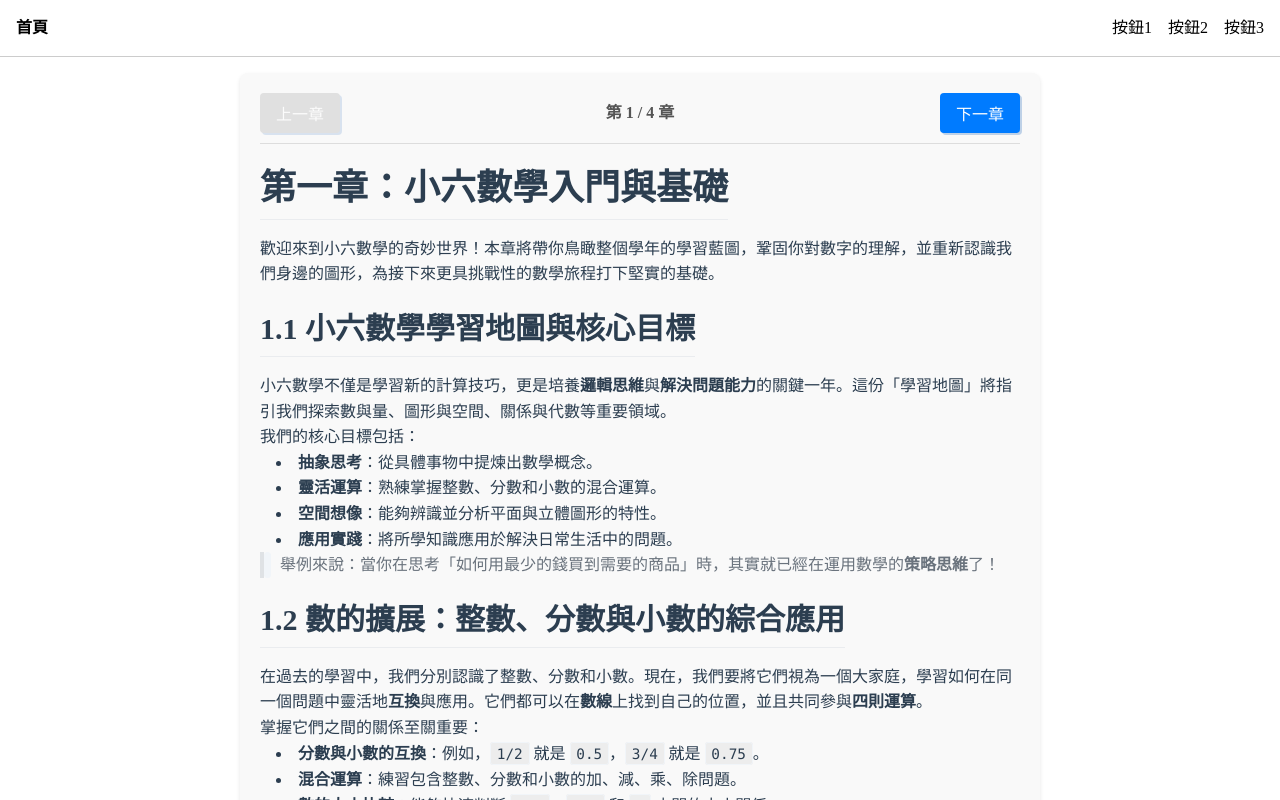
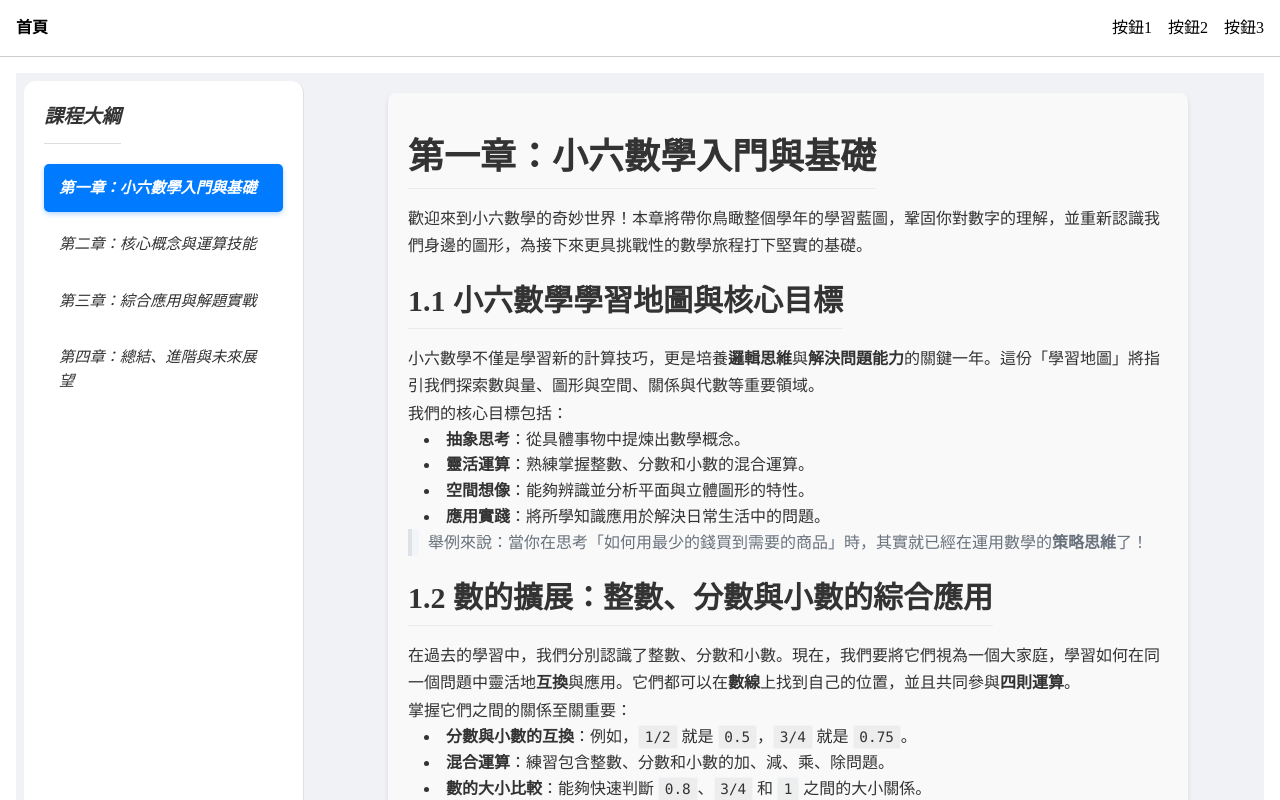
Before and after one commit to tom1030507/2025_hakka_hackathon, a Vue app in the folder frontend/: page /course/4 in a window 1280 px wide. Shown: the top 800 px of the page. Built offline with nearby package versions, Linux system fonts and the light colour scheme; a web font is replaced by a local one.

Commit message:
在自由學習的部分加入大綱

```diff
--- a/frontend/src/components/pages/Courses/Course4.vue
+++ b/frontend/src/components/pages/Courses/Course4.vue
@@ -1,11 +1,24 @@
 <template>
+  <div class="course-layout" v-if="courses.length > 0">
+    <!-- Left Sidebar for Outline -->
+    <aside class="outline-sidebar">
+      <h3>課程大綱</h3>
+      <ul>
+        <li
+          v-for="(outline, index) in courseOutlines"
+          :key="index"
+          @click="goToPage(index)"
+          :class="{ 'active': currentPage === index }"
+          class="outline-item"
+        >
+          {{ outline.title }}
+        </li>
+      </ul>
+    </aside>
+
+    <!-- Right Main Content -->
+    <main class="course-main-content">
       <div class="course-container" v-if="currentCourse">
-    <!-- Page Navigation -->
-    <div class="pagination">
-      <button @click="prevPage" :disabled="currentPage === 0">上一章</button>
-      <span>第 {{ currentPage + 1 }} / {{ courses.length }} 章</span>
-      <button @click="nextPage" :disabled="currentPage === courses.length - 1">下一章</button>
-    </div>
 
         <!-- Course Content -->
         <div class="prose" v-html="renderedMarkdown"></div>
@@ -43,14 +56,10 @@
           <button @click="submitQuiz" :disabled="submitted" class="submit-btn">提交答案</button>
         </div>
 
-     <!-- Page Navigation at the bottom -->
-    <div class="pagination bottom-pagination">
-      <button @click="prevPage" :disabled="currentPage === 0">上一章</button>
-      <button @click="nextPage" :disabled="currentPage === courses.length - 1">下一章</button>
       </div>
-
+    </main>
   </div>
-  <div v-else>
+  <div v-else class="loading-container">
     <p>正在載入課程資料...</p>
   </div>
 </template>
@@ -64,7 +73,6 @@ const currentPage = ref(0); // 0-indexed
 const userAnswers = ref([]);
 const submitted = ref(false);
 
-// Fetch all course data once
 onMounted(async () => {
   try {
     const response = await fetch('/data/page1.json');
@@ -73,19 +81,25 @@ onMounted(async () => {
     }
     const data = await response.json();
     courses.value = data;
-    // Initialize answers for the first page
     resetQuizState();
   } catch (error) {
     console.error('Failed to fetch course data:', error);
   }
 });
 
-// Get the current course based on currentPage
 const currentCourse = computed(() => {
   return courses.value.length > 0 ? courses.value[currentPage.value] : null;
 });
 
-// Render markdown for the current course
+const courseOutlines = computed(() => {
+  return courses.value.map(course => {
+    const titleMatch = course.text.match(/^#\s*(.*)/);
+    return {
+      title: titleMatch ? titleMatch[1] : '未命名章節'
+    };
+  });
+});
+
 const renderedMarkdown = computed(() => {
   if (currentCourse.value && currentCourse.value.text) {
     marked.setOptions({ breaks: true });
@@ -94,7 +108,6 @@ const renderedMarkdown = computed(() => {
   return '';
 });
 
-// Function to reset quiz state, to be called when page changes
 const resetQuizState = () => {
   submitted.value = false;
   if (currentCourse.value && currentCourse.value.output && currentCourse.value.output.quiz_questions) {
@@ -104,24 +117,16 @@ const resetQuizState = () => {
   }
 };
 
-// Watch for page changes and reset the quiz
 watch(currentPage, () => {
   resetQuizState();
-  // Scroll to top of the course container
-  document.querySelector('.course-container')?.scrollTo(0, 0);
+  const mainContent = document.querySelector('.course-main-content');
+  if (mainContent) {
+    mainContent.scrollTo(0, 0);
+  }
 });
 
-
-const nextPage = () => {
-  if (currentPage.value < courses.value.length - 1) {
-    currentPage.value++;
-  }
-};
-
-const prevPage = () => {
-  if (currentPage.value > 0) {
-    currentPage.value--;
-  }
+const goToPage = (index) => {
+  currentPage.value = index;
 };
 
 const submitQuiz = () => {
@@ -130,61 +135,106 @@ const submitQuiz = () => {
 </script>
 
 <style scoped>
+.course-layout {
+  display: flex;
+  height: 100vh; /* Full height layout */
+  max-width: 1400px;
+  margin: 0 auto;
+  font-family: 'Avenir', Helvetica, Arial, sans-serif;
+  background-color: #f0f2f5;
+}
+
+.outline-sidebar {
+  width: 280px;
+  flex-shrink: 0;
+  background-color: #fff;
+  padding: 20px;
+  border-right: 1px solid #e0e0e0;
+  overflow-y: auto;
+}
+
+.outline-sidebar h3 {
+  margin-top: 0;
+  margin-bottom: 20px;
+  color: #333;
+  font-size: 1.2em;
+  border-bottom: 1px solid #ddd;
+  padding-bottom: 10px;
+}
+
+.outline-sidebar ul {
+  list-style: none;
+  padding: 0;
+  margin: 0;
+}
+
+.outline-item {
+  padding: 12px 15px;
+  cursor: pointer;
+  border-radius: 5px;
+  transition: background-color 0.2s, color 0.2s;
+  color: #333;
+  margin-bottom: 8px;
+  font-size: 0.95em;
+}
+
+.outline-item:hover {
+  background-color: #e9ecef;
+}
+
+.outline-item.active {
+  background-color: #007bff;
+  color: white;
+  font-weight: bold;
+  box-shadow: 0 2px 5px rgba(0, 123, 255, 0.3);
+}
+
+.course-main-content {
+  flex-grow: 1;
+  overflow-y: auto; /* Allows content to scroll independently */
+  padding: 20px 40px;
+}
+
+/* Custom Scrollbar for Webkit browsers */
+.course-main-content::-webkit-scrollbar {
+  width: 12px; /* Makes the scrollbar wider */
+}
+
+.course-main-content::-webkit-scrollbar-track {
+  background: #f1f1f1; /* Light grey track */
+  border-radius: 10px;
+}
+
+.course-main-content::-webkit-scrollbar-thumb {
+  background: #c1c1c1; /* A visible grey thumb */
+  border-radius: 10px;
+  border: 2px solid #f1f1f1; /* Creates a padding effect */
+}
+
+.course-main-content::-webkit-scrollbar-thumb:hover {
+  background: #a8a8a8; /* Darker thumb on hover */
+}
+
 .course-container {
-  font-family: 'Avenir', Helvetica, Arial, sans-serif;
-  -webkit-font-smoothing: antialiased;
-  -moz-osx-font-smoothing: grayscale;
-  color: #2c3e50;
-  margin: 0 auto;
-  padding: 20px;
-  max-width: 800px;
   background-color: #f9f9f9;
   border-radius: 8px;
   box-shadow: 0 2px 4px rgba(0,0,0,0.1);
+  padding: 20px;
+  max-width: 800px;
+  margin: 0 auto; /* Center the container within the main content area */
+  padding-bottom: 20vh; /* Add significant space at the bottom */
 }
 
-.pagination {
+.loading-container {
   display: flex;
-  justify-content: space-between;
+  justify-content: center;
   align-items: center;
-  margin-bottom: 20px;
-  padding-bottom: 10px;
-  border-bottom: 1px solid #ddd;
-}
-
-.pagination button {
-  background-color: #007bff;
-  color: white;
-  padding: 8px 16px;
-  border: none;
-  border-radius: 4px;
-  cursor: pointer;
-  transition: background-color 0.3s;
-}
-
-.pagination button:disabled {
-  background-color: #cccccc;
-  cursor: not-allowed;
-}
-
-.pagination button:not(:disabled):hover {
-  background-color: #0056b3;
-}
-
-.pagination span {
-  font-weight: bold;
-  color: #555;
-}
-
-.bottom-pagination {
-  margin-top: 30px;
-  padding-top: 20px;
-  border-top: 1px solid #ddd;
-  border-bottom: none;
+  height: 100vh;
 }
 
 .prose {
-  line-height: 1.6;
+  line-height: 1.7;
+  color: #333;
 }
 
 .prose :deep(h1), .prose :deep(h2), .prose :deep(h3) {
```
Lines whose indentation alone changed are shown as unchanged.
